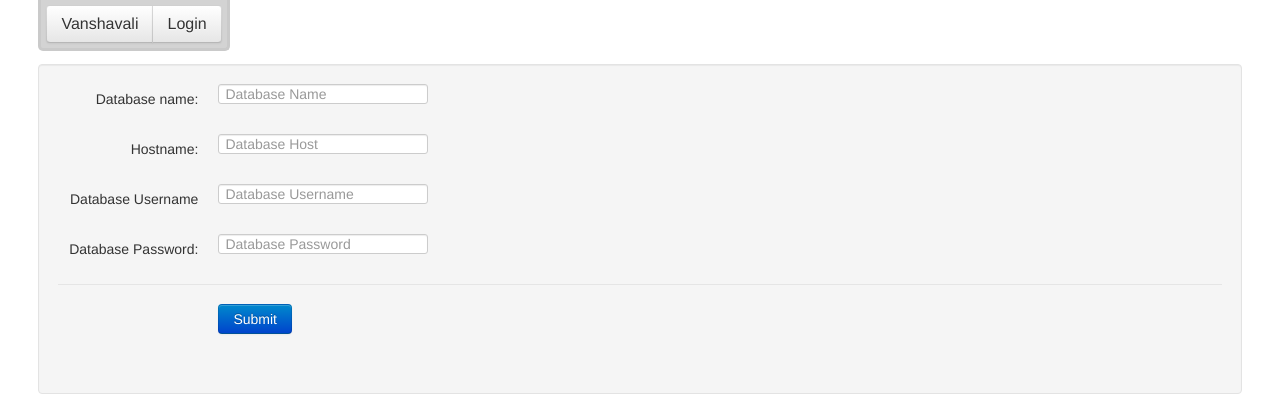
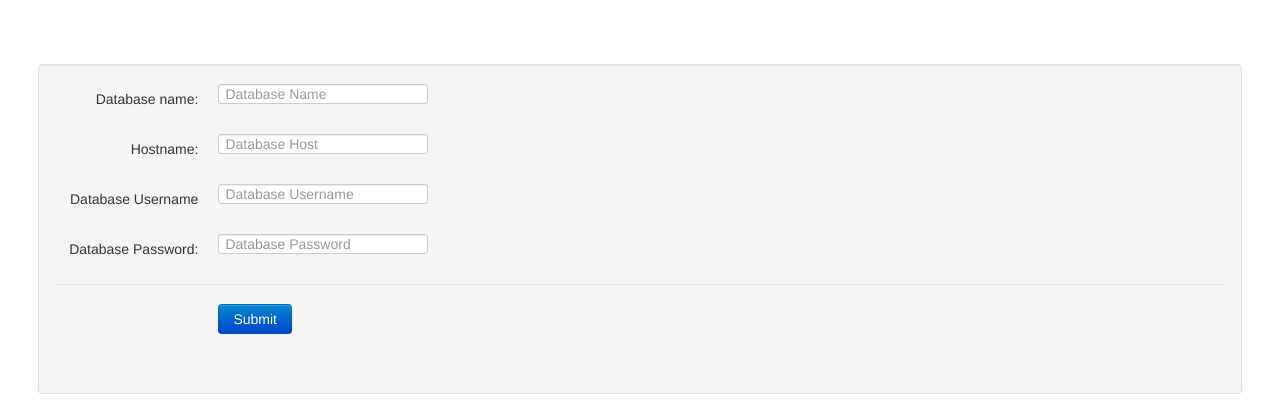
Before and after one commit to piyushparkash/FamilyTree, a PHP site: page / in a window 1280 px wide. Shown: the top 420 px of the page. Run offline with PHP 8.4, Linux system fonts and the light colour scheme; data that the repository does not hold is empty; some libraries are stand-ins or nearby versions.

Commit message:
Put vanshavali to new tpl file

```diff
--- a/html/header.tpl
+++ b/html/header.tpl
@@ -28,19 +28,3 @@
         </script>
     </head>
     <body>
-
-        <div align="center" id="vanshavali_user">
-            <div class="btn-group">
-                <a class="btn btn-large">Vanshavali</a>
-                {if $authenticated eq False}
-                <a class="btn btn-large" onclick="login()">Login</a>
-                {else}
-                <script type="text/javascript">
-                    is_authenticated = true;
-                </script>
-                <a class="btn btn-large">
-                    {$membername}
-                </a>
-                {/if}
-            </div>
-        </div>
```
